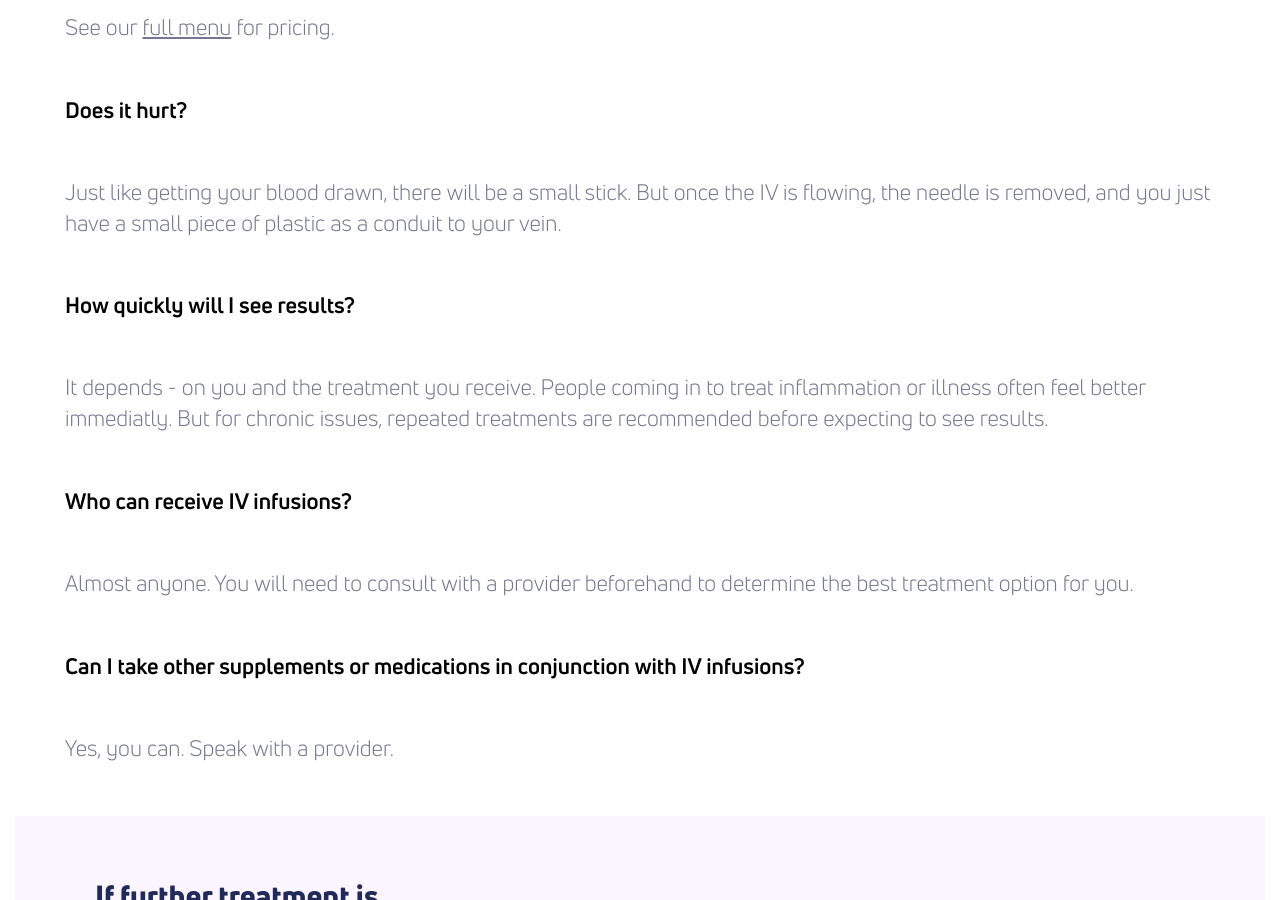
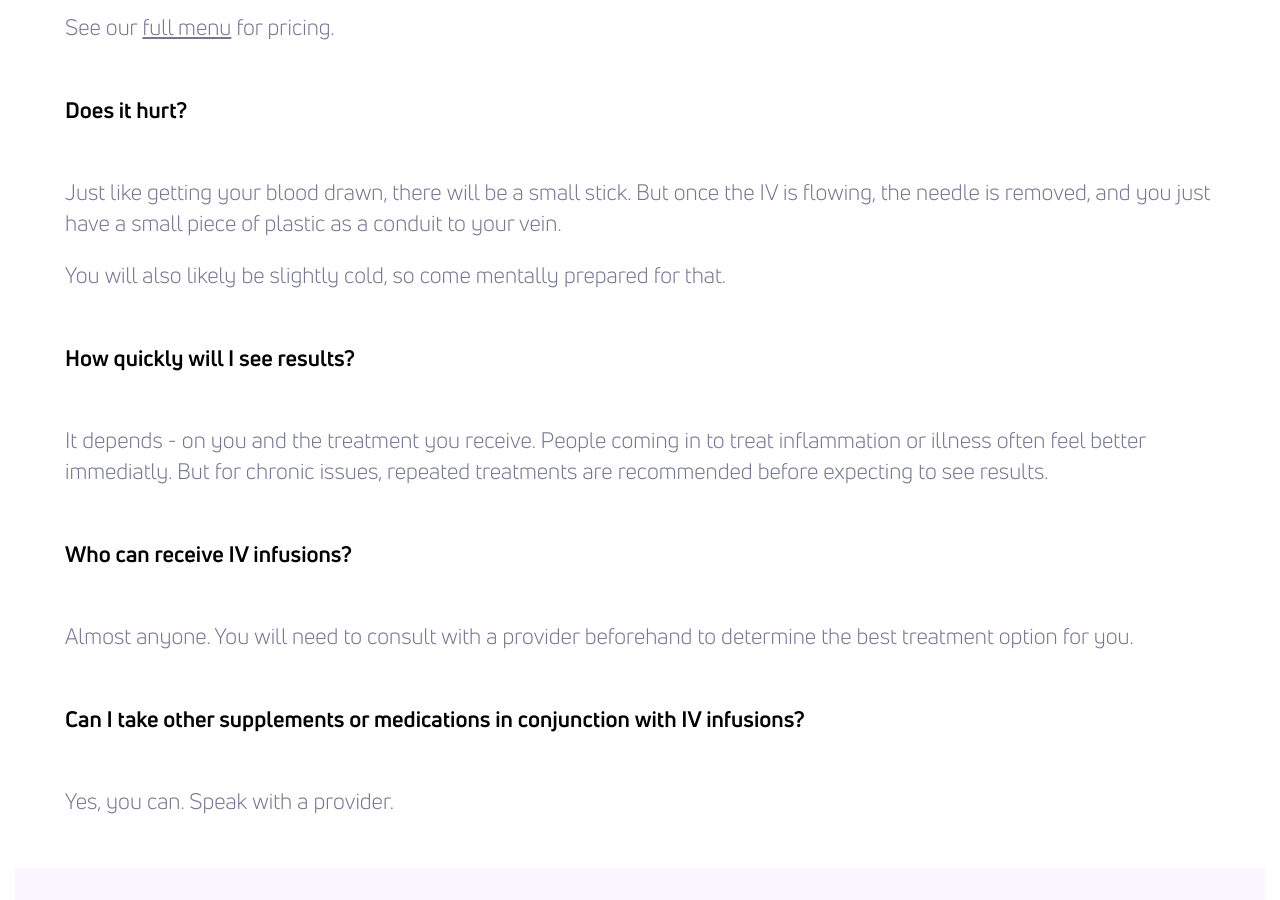
Before and after one commit to theneverwoods/gerstenberg.clinic, a Jekyll site: the page built from services/iv.html, in a window 1280 px wide and 900 px high, scrolled down 3665 px. Built offline with Jekyll 4.4.1, drawn with Linux system fonts in a browser that asks for light colours.

Commit message:
Update iv.html

```diff
--- a/services/iv.html
+++ b/services/iv.html
@@ -89,6 +89,7 @@ keywords: "IV Solutions, IV infusion, ozone UBI, chelation, NAD, Gerstenberg, Ge
         <h3 class="bottom">Does it hurt?</h3>
 		<p>Just like getting your blood drawn, there will be a small stick. But once the IV is flowing, the needle is removed, and you just have a small piece of plastic as a conduit to your vein.
 		</p>
+        <p>You will also likely be slightly cold, so come mentally prepared for that.</p>
         <h3 class="bottom">How quickly will I see results?</h3>
 		<p>It depends - on you and the treatment you receive. People coming in to treat inflammation or illness often feel better immediatly. But for chronic issues, repeated treatments are recommended before expecting to see results.
         </p>
```
